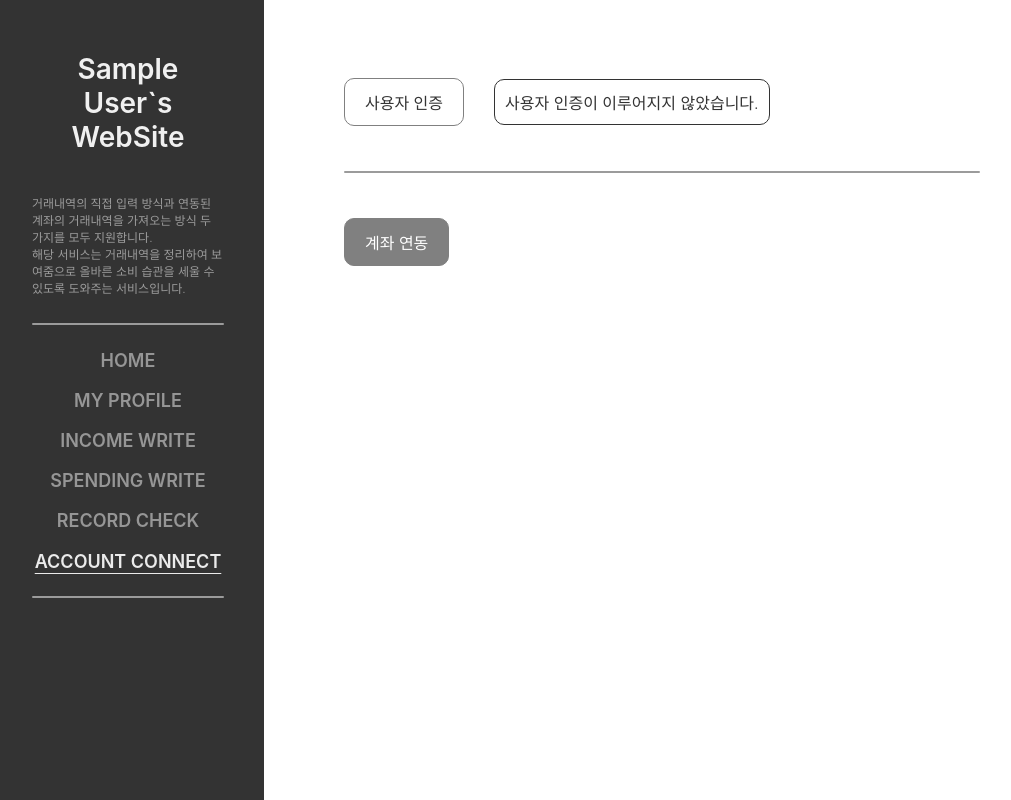
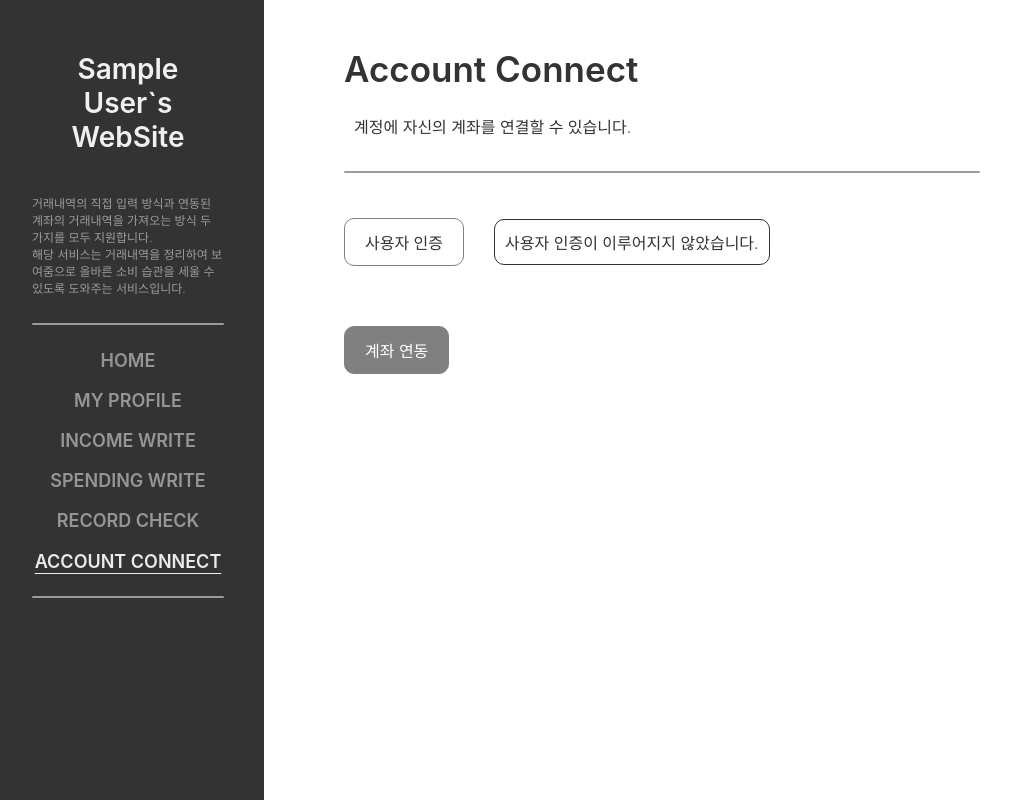
Before and after one commit to lkl4502/account_book_project, a React (Create React App) app in the folder frontend/: page /accountConnect in a window 1280 px wide. Shown: the whole page, without its empty margins (8-1019 px from the left). Built offline with nearby package versions, Linux system fonts and the light colour scheme; sample sign-in values are in the browser's storage.

Commit message:
front : 계좌 연결 설명글 작성

```diff
--- a/frontend/src/pages/AccountConnect.jsx
+++ b/frontend/src/pages/AccountConnect.jsx
@@ -57,6 +57,15 @@ function AccountConnect() {
 
   return (
     <>
+      <Text type={"title"} margin={"0px 0px 15px 0px"}>
+        Account Connect
+      </Text>
+      <Text border={false} margin={"0px 0px 20px 0px"} lineHeight={"1.6"}>
+        계정에 자신의 계좌를 연결할 수 있습니다. <br />
+      </Text>
+
+      <Divider margin={"0px 0px 15px 0px"} width={"75%"} />
+
       <Wrapper>
         <CustomButton onClick={handleOpenPopup} margin={"0px 30px 0px 0px"}>
           사용자 인증
@@ -68,7 +77,6 @@ function AccountConnect() {
         </Text>
       </Wrapper>
 
-      <Divider width={"75%"} />
       <Wrapper>
         <CustomButton
           onClick={handleToken}
--- a/frontend/src/pages/RecordCheck.jsx
+++ b/frontend/src/pages/RecordCheck.jsx
@@ -250,7 +250,7 @@ function RecordCheck() {
   return (
     <>
       <Text type={"title"} margin={"0px 0px 15px 0px"}>
-        거래 내역 확인
+        Record Check
       </Text>
       <Text border={false} margin={"0px 0px 20px 0px"} lineHeight={"1.6"}>
         원하는 기간 내의 거래내역을 확인할 수 있습니다. <br />
```
Also changed, not shown: 1 other file (tests, documents, lock files or other folders).
